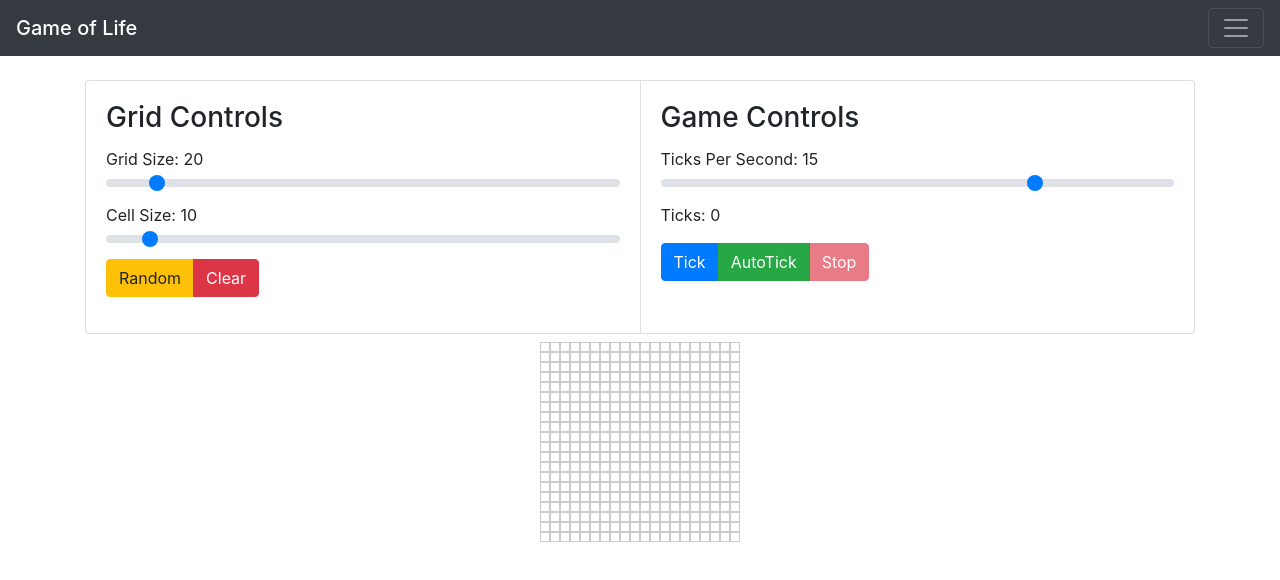
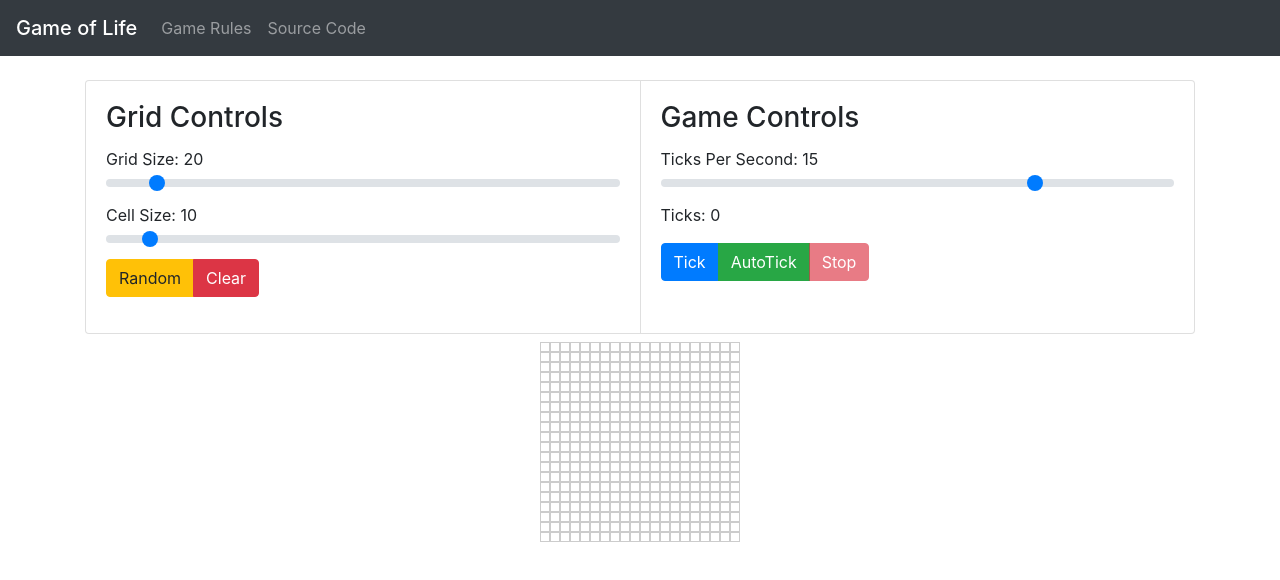
Before and after one commit to James-Quigley/life, a React (Create React App) app: page / in a window 1280 px wide. Shown: the top 580 px of the page. Built offline with nearby package versions, Linux system fonts and the light colour scheme.

Commit message:
Improve nav

```diff
--- /dev/null
+++ b/src/components/InfoModal.tsx
@@ -0,0 +1,36 @@
+import * as React from 'react';
+
+export default () => {
+
+  return <div className="modal fade" id="infoModal" role="dialog" aria-labelledby="infoModalLabel" aria-hidden="true">
+  <div className="modal-dialog modal-dialog-centered" role="document">
+    <div className="modal-content">
+      <div className="modal-header">
+        <h5 className="modal-title" id="infoModalLabel">Game Rules</h5>
+        <button type="button" className="close" data-dismiss="modal" aria-label="Close">
+          <span aria-hidden="true">&times;</span>
+        </button>
+      </div>
+      <div className="modal-body">
+        <h3>Click cells to toggle them!</h3>
+        <p>
+            Each <i>tick</i>, every cell interacts with its eight neighbours.
+        </p>
+        <p>If the cell is alive:</p>
+        <ul>
+            <li>&lt;2 live neighbors <span className="text-danger">dies</span></li>
+            <li>2-3 live neighbors <span className="text-success">survives</span></li>
+            <li>3+ live neighbors <span className="text-danger">dies</span></li>
+        </ul>
+        <p>If the cell is dead:</p>
+        <ul>
+            <li>Exactly 3 live neighbors becomes <span className="text-success">alive</span></li>
+        </ul>
+      </div>
+      <div className="modal-footer">
+        <button type="button" className="btn btn-secondary" data-dismiss="modal">Close</button>
+      </div>
+    </div>
+  </div>
+</div>
+};
--- a/src/components/Navbar.tsx
+++ b/src/components/Navbar.tsx
@@ -1,17 +1,18 @@
 import * as React from 'react';
+import InfoModal from './InfoModal';
 
 export default () => {
 
-  return <nav className="navbar navbar-dark bg-dark">
-    <span className="navbar-brand mb-0 h1">Game of Life</span>
-    <button className="navbar-toggler" type="button" data-toggle="collapse" data-target="#navbarNavAltMarkup" aria-controls="navbarNavAltMarkup" aria-expanded="false" aria-label="Toggle navigation">
-      <span className="navbar-toggler-icon"></span>
-    </button>
-    <div className="collapse navbar-collapse" id="navbarNavAltMarkup">
-      <div className="navbar-nav">
-        <a className="nav-item nav-link" target="_blank" href="https://en.wikipedia.org/wiki/Conway%27s_Game_of_Life#Rules">Game Rules</a>
-        <a className="nav-item nav-link" target="_blank" href="https://github.com/James-Quigley/life">Source Code</a>
+  return <div>
+    <nav className="navbar navbar-expand navbar-dark bg-dark">
+      <span className="navbar-brand mb-0 h1">Game of Life</span>
+      <div className="collapse navbar-collapse">
+        <div className="navbar-nav">
+          <a className="nav-item nav-link" data-toggle="modal" data-target="#infoModal">Game Rules</a>
+          <a className="nav-item nav-link" target="_blank" href="https://github.com/James-Quigley/life">Source Code</a>
+        </div>
       </div>
-    </div>
-  </nav>
+    </nav>
+    <InfoModal />
+  </div>
 };
```
